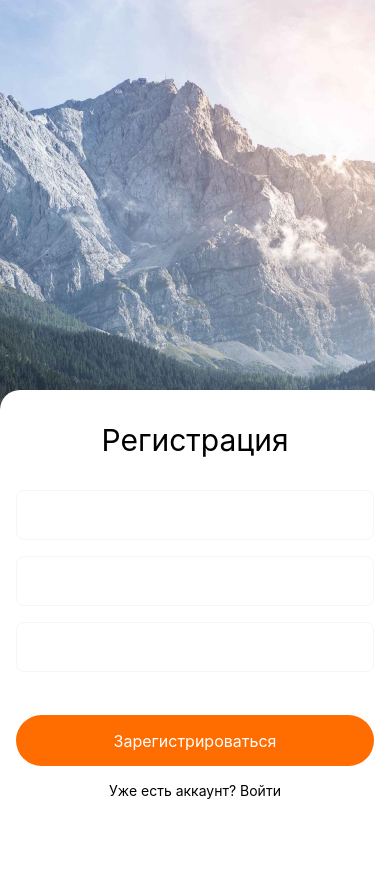
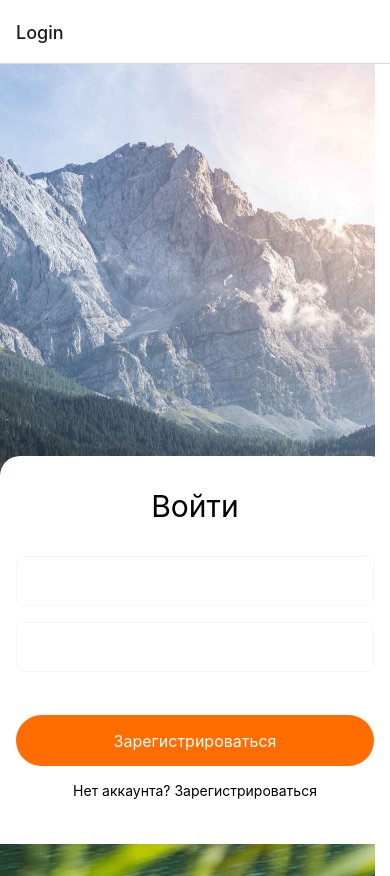
Before and after one commit to Demchenk0/ReactNative, a React Native app: screen /Login in a window 390 px wide. Before the commit the page ends 844 px from the top, so only its background shows below. Built offline with nearby package versions, Linux system fonts and the light colour scheme.

Commit message:
RegisterLogin

```diff
--- a/App.js
+++ b/App.js
@@ -1,11 +1,18 @@
-import Registration from "./assets/Screens/RegistrationScreen";
+import * as Font from 'expo-font';
+import React, { useState } from 'react';
+import { createNativeStackNavigator } from '@react-navigation/native-stack';
+import { NavigationContainer } from '@react-navigation/native';
+
+import LoginScreen from './Screens/auth/LoginScreen';
+import RegisterScreen from './Screens/auth/RegistrationScreen';
+
+const AuthStack = createNativeStackNavigator();
 
 export default function App() {
 	// const [fontsLoaded] = useFonts({
 	//   Roboto_400Regular,
 	//   Roboto_500Medium,
 	//   Roboto_900Black,
-  //   Pacifico_400Regular,
 	// });
 	// useEffect(() => {
 	//   if (fontsLoaded) {
@@ -17,6 +24,11 @@ export default function App() {
 	//   return null;
 	// }
 	return (
-      <Registration/>
+		<NavigationContainer>
+			<AuthStack.Navigator>
+				<AuthStack.Screen name="Login" component={LoginScreen} />
+				<AuthStack.Screen name="Registration" component={RegisterScreen} />
+			</AuthStack.Navigator>
+		</NavigationContainer>
 	);
 }
--- /dev/null
+++ b/Screens/auth/LoginScreen.js
@@ -0,0 +1,153 @@
+import { StatusBar } from 'expo-status-bar';
+import * as Font from 'expo-font';
+import React, { useState } from 'react';
+import {
+	ImageBackground,
+	StyleSheet,
+	Text,
+	TextInput,
+	View,
+	TouchableOpacity,
+	Platform,
+	KeyboardAvoidingView,
+	Keyboard,
+	TouchableWithoutFeedback,
+} from 'react-native';
+
+const loadAplication = {};
+const initialState = {
+	login: '',
+	email: '',
+	password: '',
+};
+
+export default function LoginScreen() {
+	const [isShowKeyboard, setIsShowKeyboard] = useState(false);
+	const [state, setState] = useState(initialState);
+
+	const keyboardHide = () => {
+		setIsShowKeyboard(false);
+		Keyboard.dismiss();
+		console.log(state);
+		setState(initialState);
+	};
+
+	return (
+		<TouchableWithoutFeedback onPress={keyboardHide}>
+			<View style={styles.container}>
+				<ImageBackground
+					style={styles.image}
+					source={require('../../assets/image/PhotoBG.jpg')}
+				>
+					<KeyboardAvoidingView behavior={Platform.OS === 'ios' && 'padding'}>
+						<View style={styles.form}>
+							<Text style={styles.text}>Войти</Text>
+							{/* <View>
+								<TextInput
+									style={styles.input}
+									onFocus={() => setIsShowKeyboard(true)}
+									placeholder="Логин"
+									value={state.login}
+									onChangeText={value =>
+										setState(prevState => ({ ...prevState, login: value }))
+									}
+								/>
+							</View> */}
+							<View>
+								<TextInput
+									style={styles.input}
+									onFocus={() => setIsShowKeyboard(true)}
+									placeholder="Адрес электронной почты"
+									value={state.email}
+									onChangeText={value =>
+										setState(prevState => ({ ...prevState, email: value }))
+									}
+								/>
+							</View>
+							<View style={{ marginTop: 16 }}>
+								{/* <Text style={styles.inputText}> Password</Text> */}
+								<TextInput
+									style={styles.input}
+									onFocus={() => setIsShowKeyboard(true)}
+									placeholder="Пароль"
+									secureTextEntry={true}
+									value={state.password}
+									onChangeText={value =>
+										setState(prevState => ({ ...prevState, password: value }))
+									}
+								/>
+							</View>
+
+							{/* <Button title="Зарегистрироваться" /> */}
+							<View>
+								<TouchableOpacity
+									activeOpacity={0.5}
+									style={styles.btn}
+									onPress={keyboardHide}
+								>
+									<Text style={styles.btnTitle}>Зарегистрироваться</Text>
+								</TouchableOpacity>
+								<Text style={styles.textForm}>Нет аккаунта? Зарегистрироваться</Text>
+							</View>
+						</View>
+					</KeyboardAvoidingView>
+				</ImageBackground>
+				<StatusBar style="auto" />
+			</View>
+		</TouchableWithoutFeedback>
+	);
+}
+
+const styles = StyleSheet.create({
+	container: {
+		flex: 1,
+		backgroundColor: '#fff',
+	},
+	image: {
+		flex: 1,
+		resizeMode: 'cover',
+		justifyContent: 'flex-end',
+		// alignItems: 'center',
+		// width: 375,
+		// height: 812,
+	},
+	text: {
+		marginVertical: 32,
+		textAlign: 'center',
+		fontSize: 30,
+	},
+	input: {
+		borderWidth: 1,
+		borderColor: '#f6f6f6',
+		height: 50,
+		borderRadius: 8,
+		color: '#fff',
+	},
+	form: {
+		backgroundColor: '#fff',
+		borderTopLeftRadius: 20,
+		borderTopRightRadius: 20,
+		paddingHorizontal: 16,
+	},
+
+	// inputText: {
+	// 	color: '#FFF',
+	// },
+	btn: {
+		backgroundColor: '#FF6C00',
+		height: 51,
+		borderRadius: 100,
+		marginTop: 43,
+		justifyContent: 'center',
+		alignItems: 'center',
+	},
+	btnTitle: {
+		fontSize: 16,
+		color: '#fff',
+	},
+	textForm: {
+		marginTop: 16,
+		textAlign: 'center',
+		marginBottom: 45,
+	},
+});
--- a/assets/Screens/RegistrationScreen.jsx
+++ b/Screens/auth/RegistrationScreen.js
@@ -21,7 +21,7 @@ const initialState = {
 	password: '',
 };
 
-export default function Registration() {
+export default function RegisterScreen() {
 	const [isShowKeyboard, setIsShowKeyboard] = useState(false);
 	const [state, setState] = useState(initialState);
 
@@ -37,11 +37,11 @@ export default function Registration() {
 			<View style={styles.container}>
 				<ImageBackground
 					style={styles.image}
-					source={require('.././image/PhotoBG.jpg')}
+					source={require('../../assets/image/PhotoBG.jpg')}
 				>
 					<KeyboardAvoidingView behavior={Platform.OS === 'ios' && 'padding'}>
 						<View style={styles.form}>
-							<Text style={styles.registration}>Регистрация</Text>
+							<Text style={styles.text}>Регистрация</Text>
 							<View>
 								<TextInput
 									style={styles.input}
@@ -111,7 +111,7 @@ const styles = StyleSheet.create({
 		// width: 375,
 		// height: 812,
 	},
-	registration: {
+	text: {
 		marginVertical: 32,
 		textAlign: 'center',
 		fontSize: 30,
```
Also changed, not shown: package.json (+8 -4 lines), 1 other file (tests, documents, lock files or other folders). Lines whose indentation alone changed are shown as unchanged.
